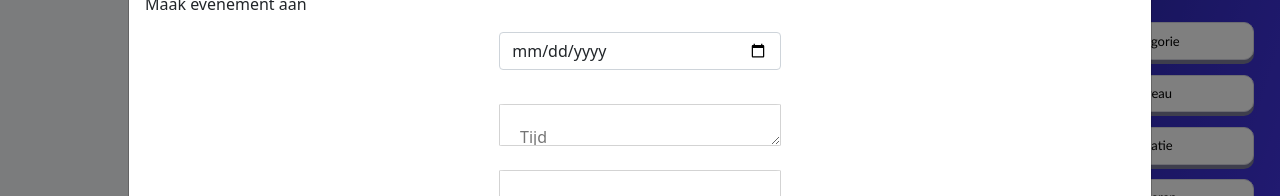
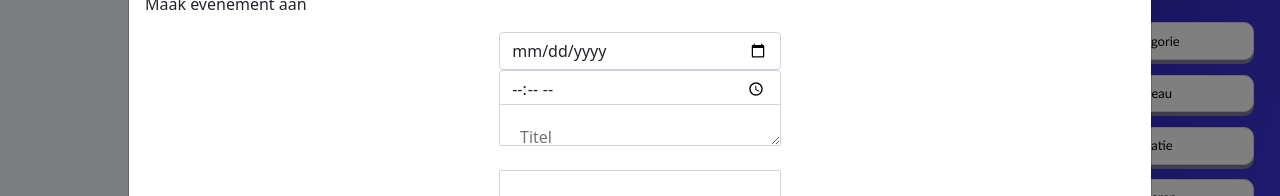
Before and after one commit to HarmenGerritsen/Eventpress, a React (Create React App) app in the folder frontend/: page / in a window 1280 px wide. Both pictures are taken after a click on the picture 1151 px from the left and 440 px from the top of the page. Shown: the part 124-320 px from the top of the page. Built offline with nearby package versions, Linux system fonts and the light colour scheme; no server answers.

Commit message:
for Hidde

```diff
--- a/frontend/src/App.css
+++ b/frontend/src/App.css
@@ -230,8 +230,6 @@ h2, h3 {
   display: none;
 }
 
-
-
 @media only screen and (max-width: 1300px) {
   .menuButton {
     font-size: 50%;
--- a/frontend/src/Components/event_list_and_add.js
+++ b/frontend/src/Components/event_list_and_add.js
@@ -39,6 +39,10 @@ function EventListAndAdd(props) {
   const [Organisator, setOrganisator] = useState('');
   const [Inschrijvingen, setInschrijvingen] = useState('');
 
+  var newTijd = Tijd;
+  JSON.stringify(newTijd)
+  console.log(newTijd)
+
   const handleSubmit = (e) => {
     const newData = { Datum, Tijd, Titel, Omschrijving, Categorie, Locatie, Organisator, Inschrijvingen };
 
@@ -48,7 +52,6 @@ function EventListAndAdd(props) {
       body: JSON.stringify(newData)
     }).then(() => {
       console.log('new data added')
-      console.log(Datum)
     })
   }
 
@@ -99,8 +102,13 @@ function EventListAndAdd(props) {
                 onChange={(e) => setDatum(e.target.value)}
                 value={Datum}
               />
+              <Form.Control type="time"
+                onChange={(e) => setTijd(e.target.value)}
+                seconds={true}
+                value={newTijd}
+
+              />
             </div>
-            <textarea className="textarea" placeholder="Tijd" value={Tijd} onChange={(e) => setTijd(e.target.value)}></textarea>
             <textarea className="textarea" placeholder="Titel" value={Titel} onChange={(e) => setTitel(e.target.value)}></textarea>
             <textarea className="textarea" placeholder="Omschrijving" value={Omschrijving} onChange={(e) => setOmschrijving(e.target.value)}></textarea>
             <textarea className="textarea" placeholder="Categorie" value={Categorie} onChange={(e) => setCategorie(e.target.value)}></textarea>
@@ -113,6 +121,7 @@ function EventListAndAdd(props) {
               handleSubmit();
               props.handlecAddEvent();
               refreshPage();
+              console.log(setTijd);
             }}>
               Aanmaken
             </button>
@@ -125,17 +134,3 @@ function EventListAndAdd(props) {
   );
 }
 export default EventListAndAdd;
-
-
-//<div className="Prikker">
-//<Form.Control type="date"
-  //onChange={(e) => setDatum(e.target.value)}
-  //value={Datum}
-///>
-//{console.log(Datum)}
-//<Form.Control type="time"
-  //onChange={(e) => setTijd(e.target.value)}
-  //seconds={false}
-  //value={Tijd}
-///>
-//</div>
```
Also changed, not shown: frontend/src/Components/Sidebar.js (+10 -0 lines), frontend/src/Components/sidebar_menu.js (indentation only), 1 other file (tests, documents, lock files or other folders).
